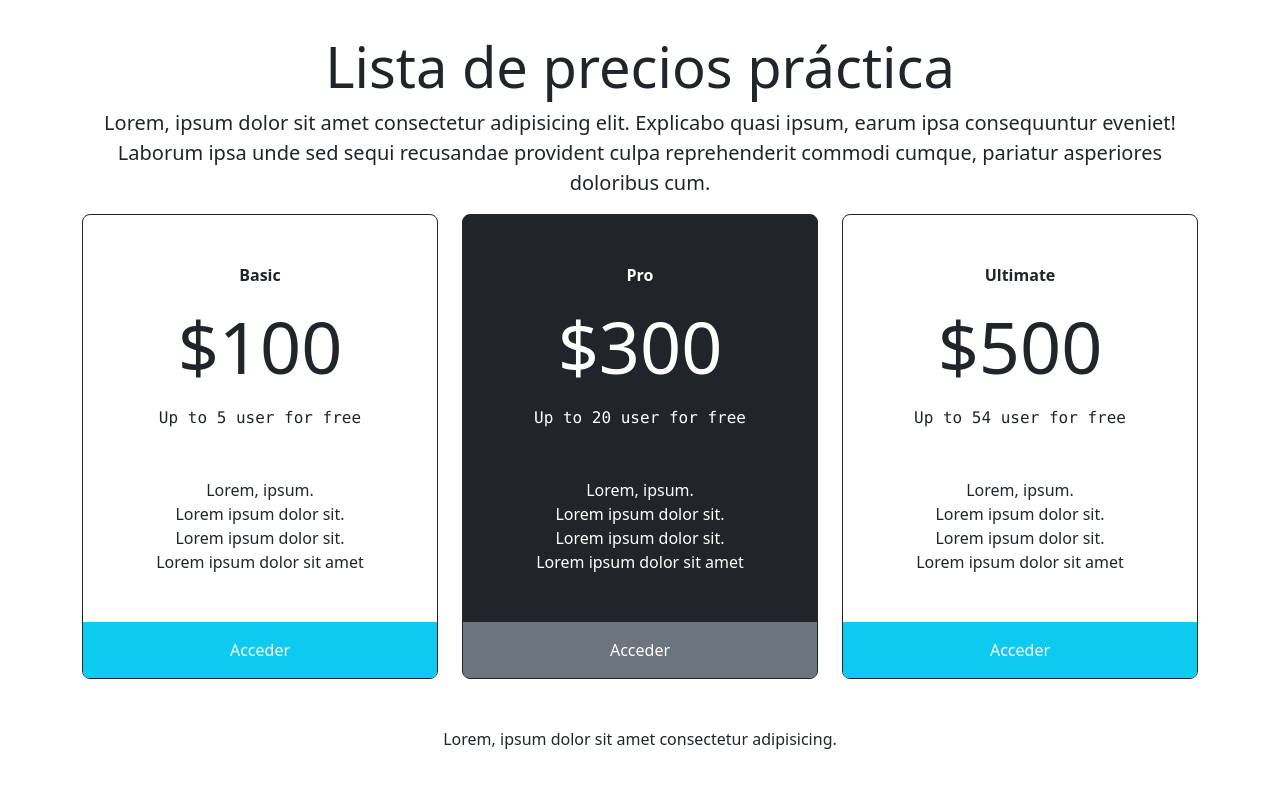
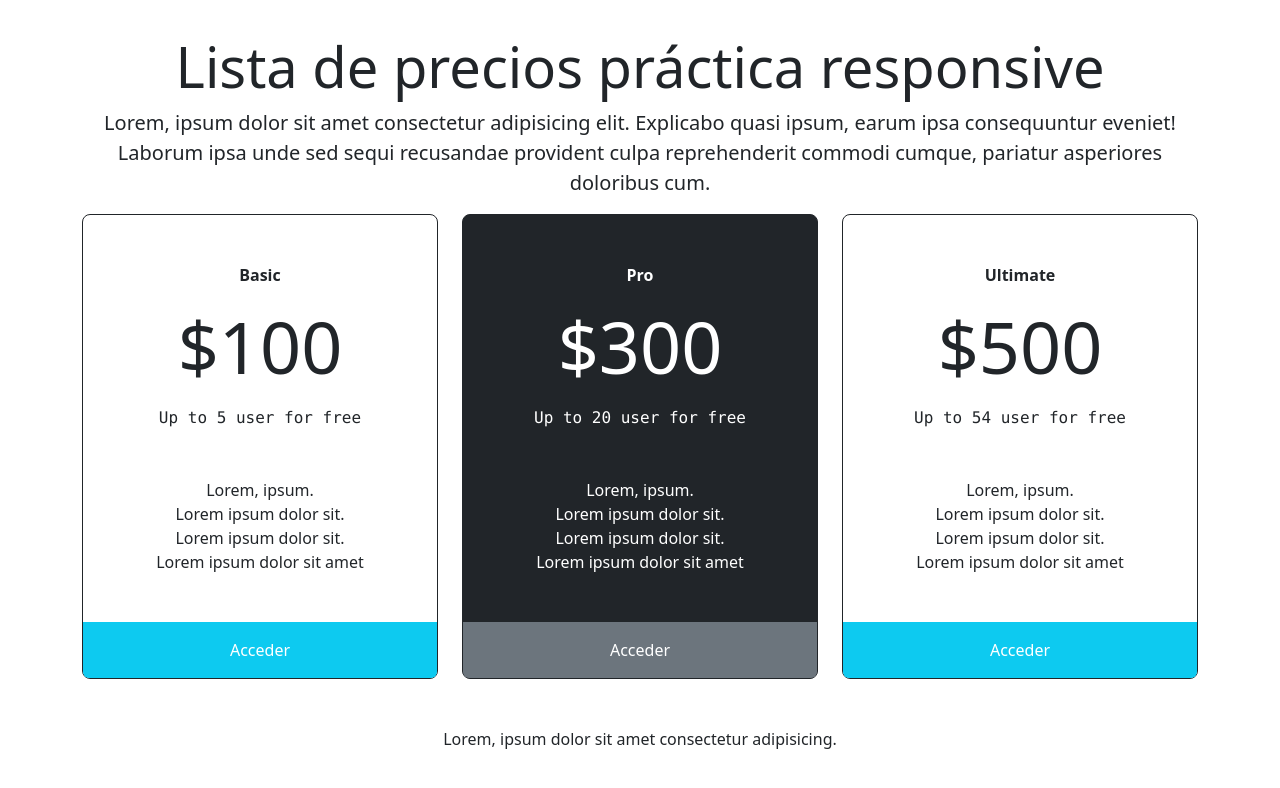
Before and after one commit to UlisesOrnelasR/practicaBootstrap02, a plain HTML site: page docs/index.html in a window 1280 px wide. Drawn offline with nearby package versions, Linux system fonts and the light colour scheme; files that its build step writes are made by us from their sources.

Commit message:
probando cambios

```diff
--- a/docs/index.html
+++ b/docs/index.html
@@ -12,7 +12,7 @@
 <body>
 
     <main class="container text-center d-flex flex-column alto justify-content-center">
-        <h1 class="display-4">Lista de precios práctica</h1>
+        <h1 class="display-4">Lista de precios práctica responsive</h1>
         <p class="lead">Lorem, ipsum dolor sit amet consectetur adipisicing elit. Explicabo quasi ipsum, earum ipsa consequuntur eveniet! Laborum ipsa unde sed sequi recusandae provident culpa reprehenderit commodi cumque, pariatur asperiores doloribus cum.</p>
 
         <div class="row">
```
